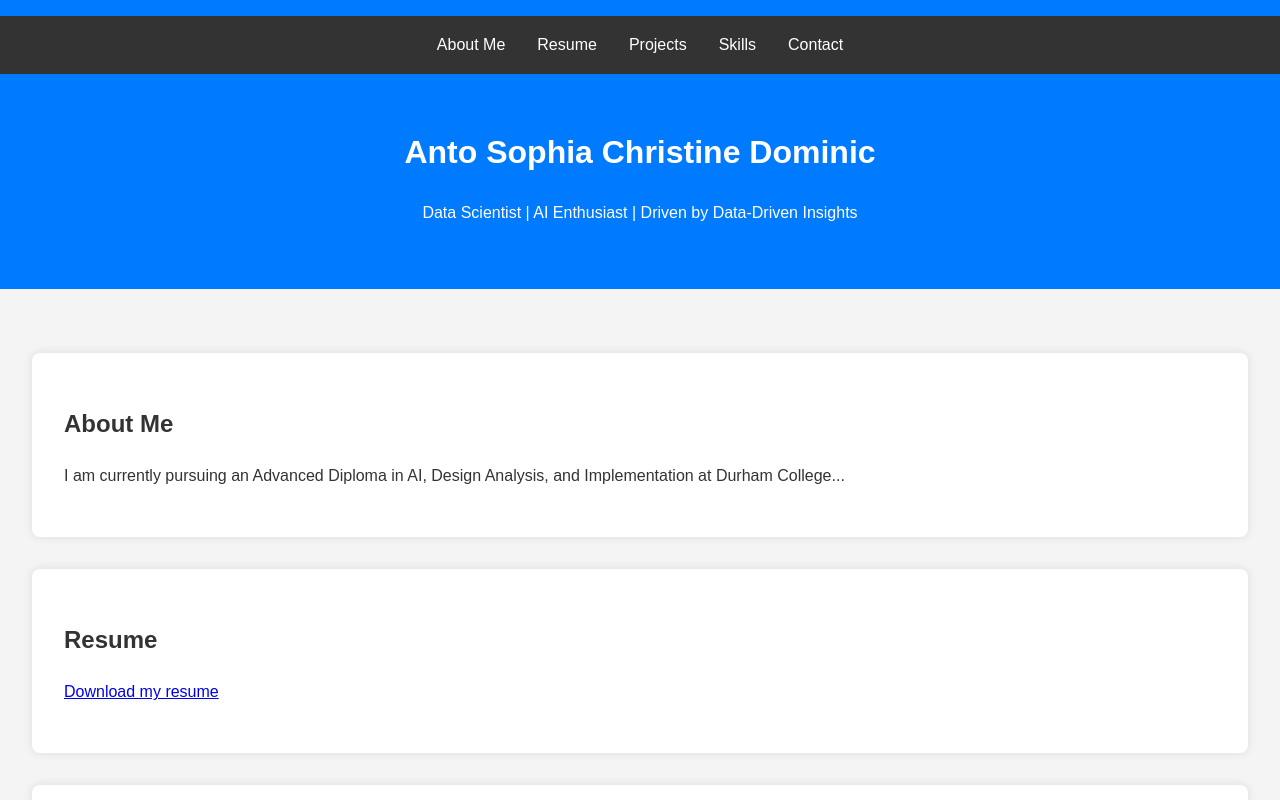
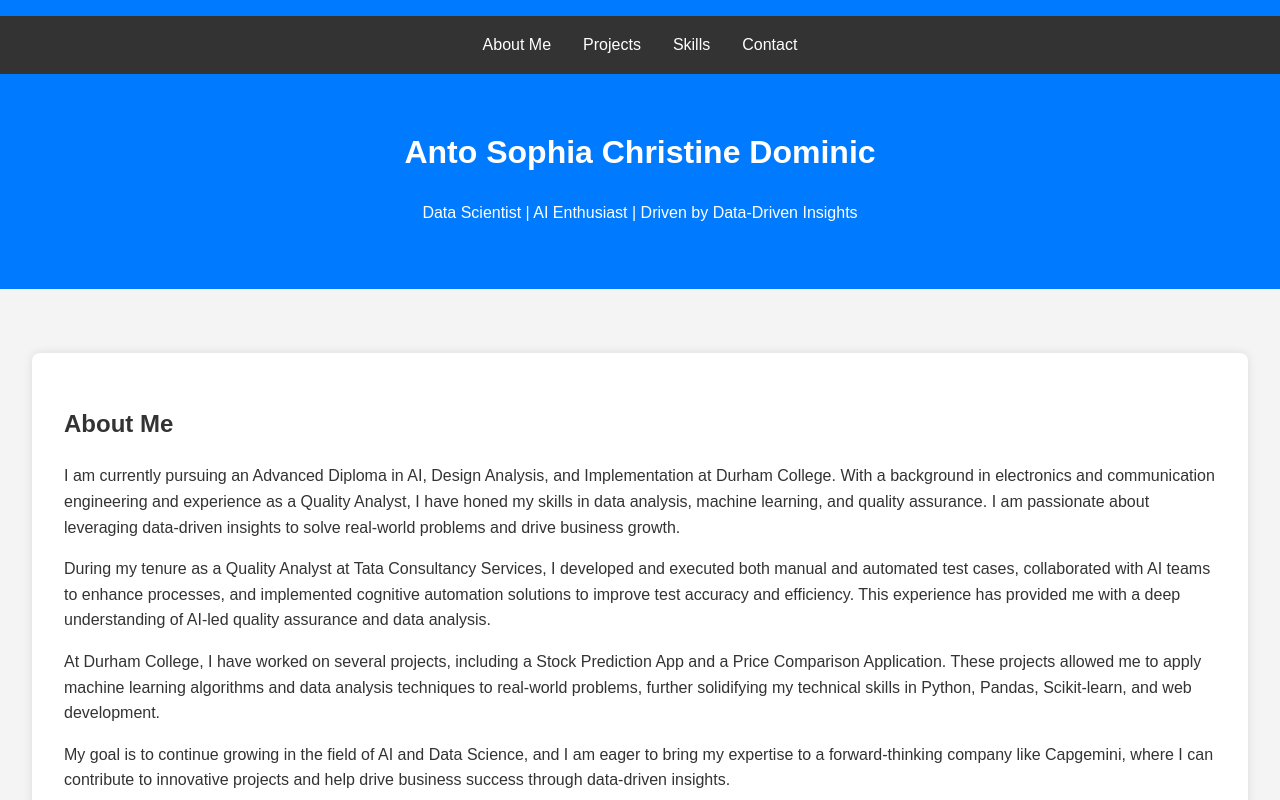
Before and after one commit to antosophia0804/antosophia.github.io, a plain HTML site: page index.html in a window 1280 px wide. Shown: the top 800 px of the page. Drawn offline with Linux system fonts and the light colour scheme.

Commit message:
Update index.html

```diff
--- a/index.html
+++ b/index.html
@@ -11,7 +11,6 @@
         <nav>
             <ul>
                 <li><a href="#about">About Me</a></li>
-                <li><a href="#resume">Resume</a></li>
                 <li><a href="#projects">Projects</a></li>
                 <li><a href="#skills">Skills</a></li>
                 <li><a href="#contact">Contact</a></li>
@@ -25,11 +24,10 @@
     <main>
         <section id="about">
             <h2>About Me</h2>
-            <p>I am currently pursuing an Advanced Diploma in AI, Design Analysis, and Implementation at Durham College...</p>
-        </section>
-        <section id="resume">
-            <h2>Resume</h2>
-            <p><a href="resume.pdf" target="_blank">Download my resume</a></p>
+            <p>I am currently pursuing an Advanced Diploma in AI, Design Analysis, and Implementation at Durham College. With a background in electronics and communication engineering and experience as a Quality Analyst, I have honed my skills in data analysis, machine learning, and quality assurance. I am passionate about leveraging data-driven insights to solve real-world problems and drive business growth.</p>
+            <p>During my tenure as a Quality Analyst at Tata Consultancy Services, I developed and executed both manual and automated test cases, collaborated with AI teams to enhance processes, and implemented cognitive automation solutions to improve test accuracy and efficiency. This experience has provided me with a deep understanding of AI-led quality assurance and data analysis.</p>
+            <p>At Durham College, I have worked on several projects, including a Stock Prediction App and a Price Comparison Application. These projects allowed me to apply machine learning algorithms and data analysis techniques to real-world problems, further solidifying my technical skills in Python, Pandas, Scikit-learn, and web development.</p>
+            <p>My goal is to continue growing in the field of AI and Data Science, and I am eager to bring my expertise to a forward-thinking company like Capgemini, where I can contribute to innovative projects and help drive business success through data-driven insights.</p>
         </section>
         <section id="projects">
             <h2>Projects</h2>
```
